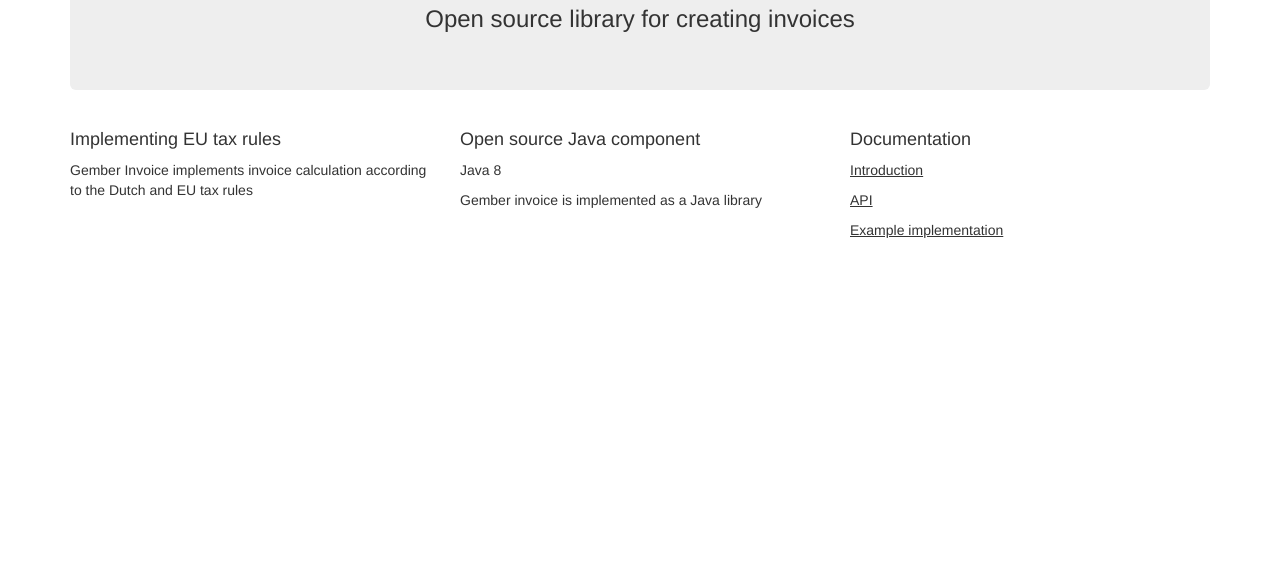
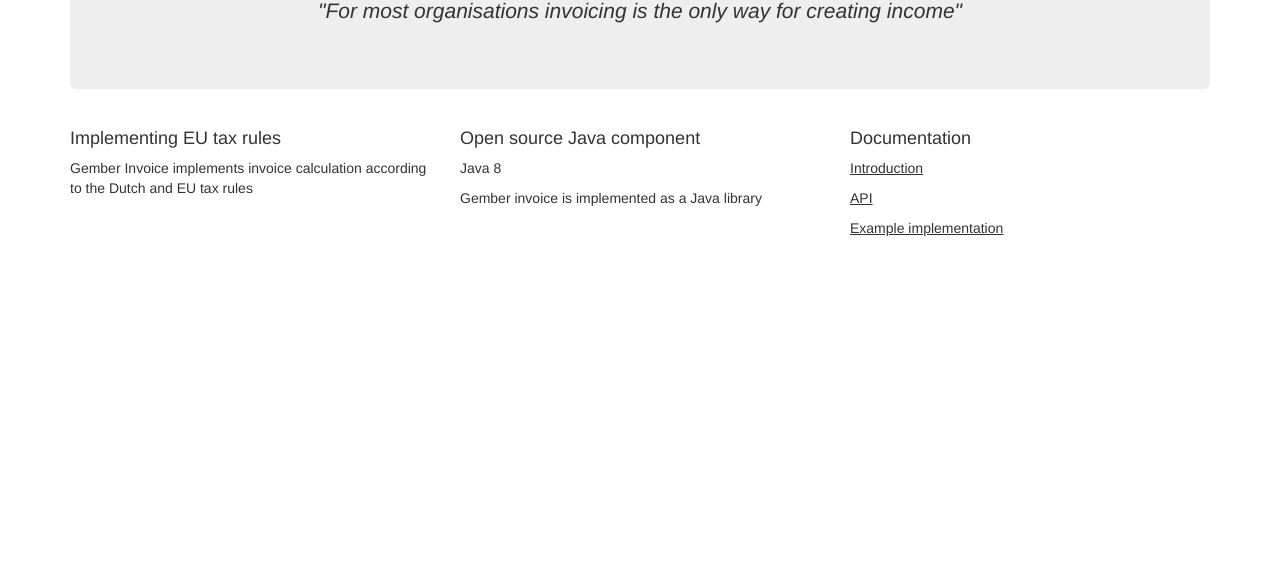
Before and after one commit to gember-invoicing/gember-invoicing.github.com, a plain HTML site: page index.html in a window 1280 px wide. Shown: the part 228-800 px from the top of the page. Drawn offline with nearby package versions, Linux system fonts and the light colour scheme.

Commit message:
Add pitch line

```diff
--- a/index.html
+++ b/index.html
@@ -16,6 +16,12 @@
     <script src="https://oss.maxcdn.com/html5shiv/3.7.3/html5shiv.min.js"></script>
     <script src="https://oss.maxcdn.com/respond/1.4.2/respond.min.js"></script>
     <![endif]-->
+
+    <style>
+        p.italic {
+            font-style: italic;
+        }
+    </style>
 </head>
 <body style="padding: 20px">
 
@@ -32,7 +38,7 @@
     </div>
     <div class="jumbotron text-center">
         <h1>Gember Invoice</h1>
-        <h3>Open source library for creating invoices</h3>
+        <p class="italic">"For most organisations invoicing is the only way for creating income"</p>
     </div>
 
     <div class="row marketing">
```
